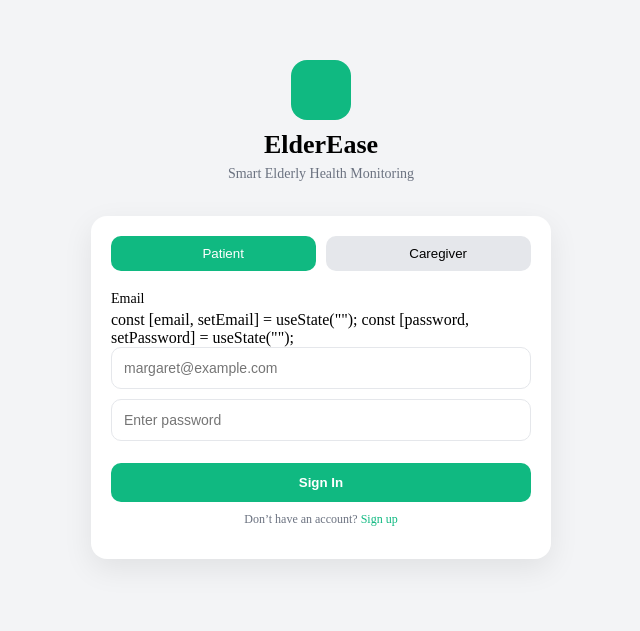
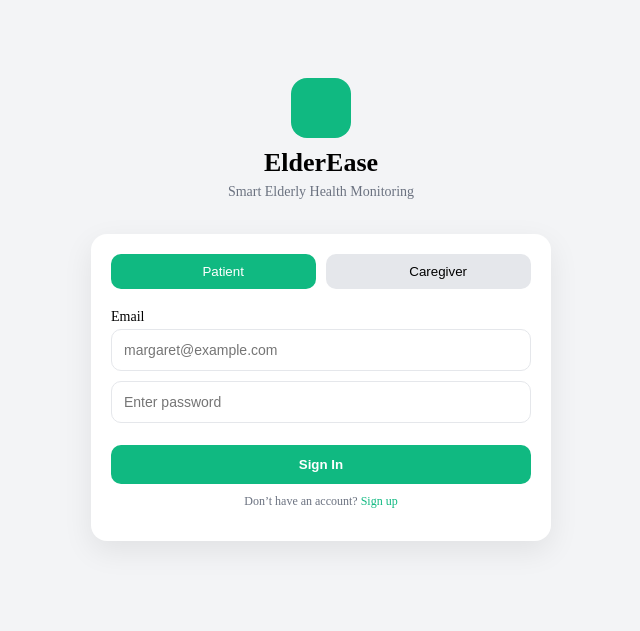
Before and after one commit to Aadya2901/ElderEase, a React (Vite) app in the folder frontend/: page /login in a window 1280 px wide. Shown: the part 115-746 px from the top of the page, without its empty margins (319-959 px from the left). Built offline with nearby package versions, Linux system fonts and the light colour scheme; some icons are missing.

Commit message:
fix(auth): move state declarations outside JSX to prevent rendering in UI

```diff
--- a/frontend/src/pages/Login.jsx
+++ b/frontend/src/pages/Login.jsx
@@ -86,8 +86,6 @@ export default function Login() {
         <div style={{ marginTop: "20px" }}>
 
           <label style={styles.label}>Email</label>
-          const [email, setEmail] = useState("");
-          const [password, setPassword] = useState("");
           <input
             type="email"
             value={email}
```
